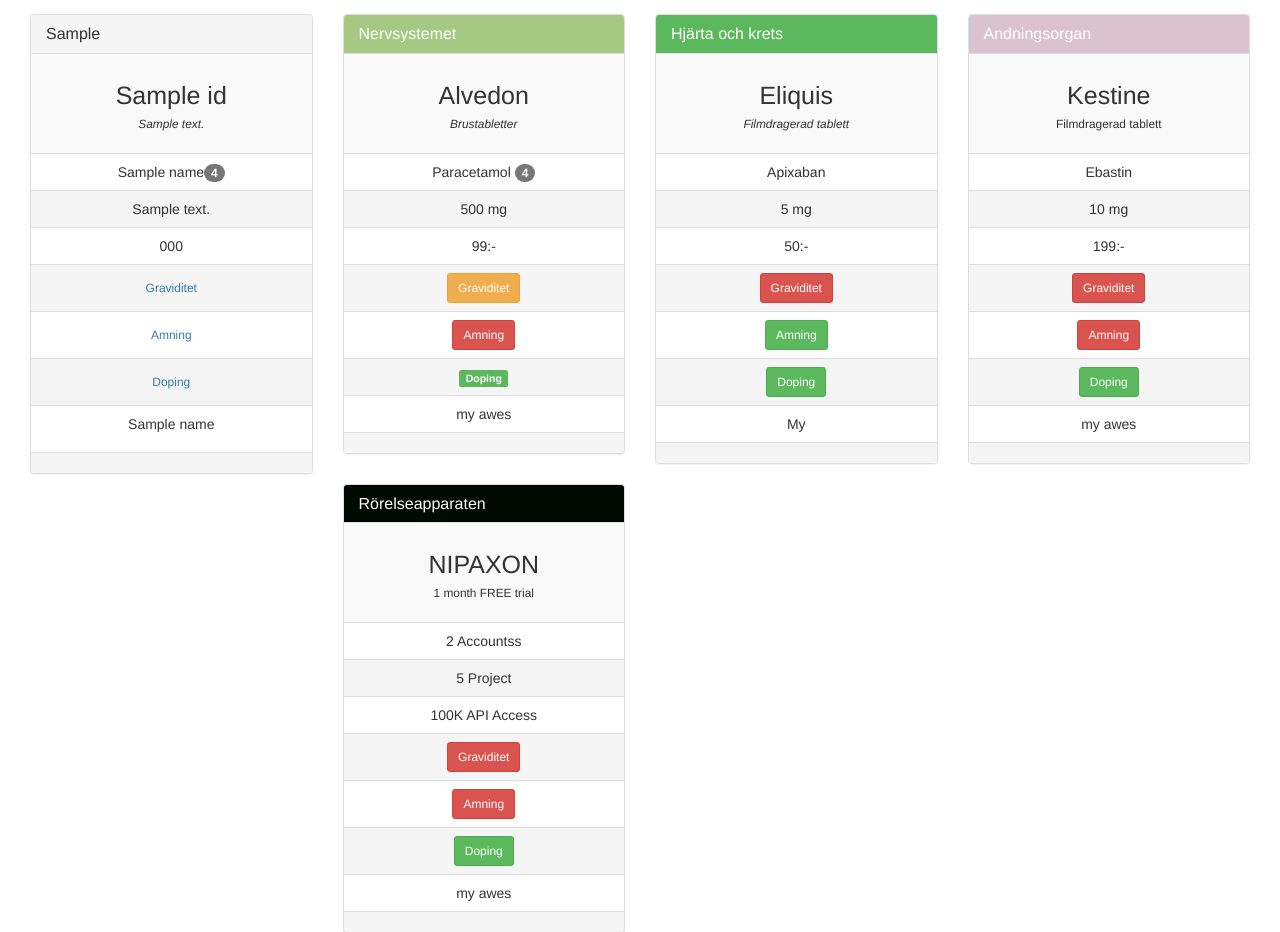
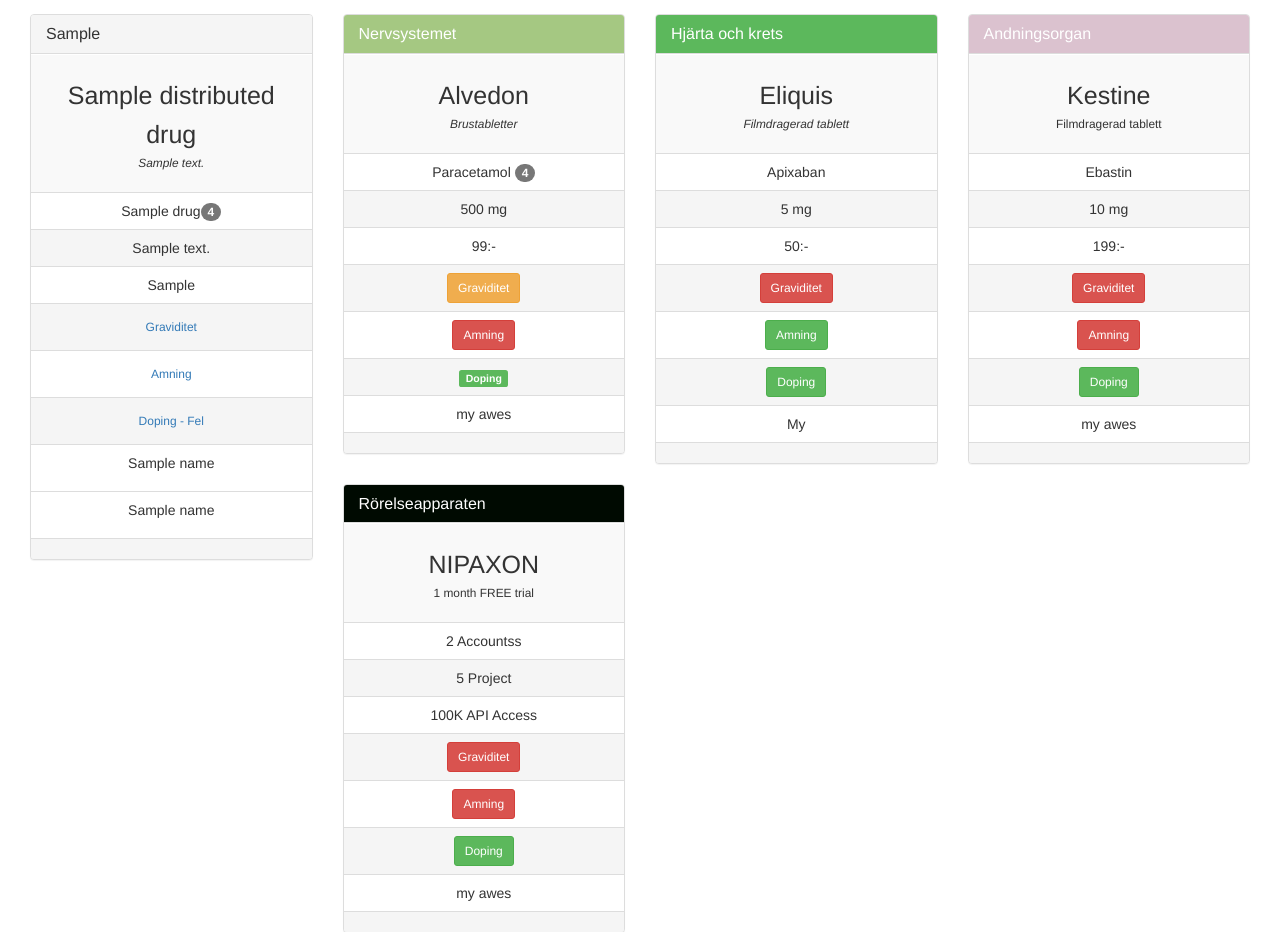
Before and after one commit to AlexTelon/MedsOnTheTable, a Flask app: template templates/card_view.html in a window 1280 px wide. Shown: the top 932 px of the page. Run offline with Flask 2, Linux system fonts and the light colour scheme; the template is opened without the code that fills it: most values are stand-ins (such as "Sample title", 1, 10 or a date in 2020).

Commit message:
implementerat nya anropen till SIL. utbytbara mediciner tilllagt

```diff
--- a/MedsOnTheTable.py
+++ b/MedsOnTheTable.py
@@ -42,8 +42,10 @@
 
 # Variables  ---------------------------------------------
 medArray = []
-drug_list = {}
-super_drug_list = {}
+drug_list = {}                  # Gamla sättet att göra förfrågningar till SIL --> ska tas bort
+super_drug_list = {}            # Dictionaryn som all information samlar i och som skickas till olika sidor.
+
+
 
 
 # Routes     ---------------------------------------------
@@ -88,14 +90,15 @@
 
 
 #: Our own information page
-@app.route('/med_info/<drugId>')
-def med_info(drugId):
-    return render_template("drug_info.html", drugId=drugId, drug_list=drug_list, buttons=buttons, atc_dict=atc_dict)
+@app.route('/med_info/<nplId>')
+def med_info(nplId):
+    return render_template("drug_info.html", nplId=nplId, super_drug_list=super_drug_list, buttons=buttons, atc_dict=atc_dict)
 
 #: Add medicine from NFC
 @app.route('/med/<nplId>')
 def add_drug(nplId):
 
+    print 'hello'
     # # -----------------------------------------------------------------
     # Make sure we only put in unique ids
     if medArray.count(nplId) == 0:
@@ -110,13 +113,48 @@
     # # Hämta data från SIL
     superDrug = sil.service.getSuperDrugsByDrugIdList(nplId, False, -1)
     #superDrugArticles = sil.service.getSuperDrugArticlesByNplPackIdList (medArray, False, -1, "NON_APPROVED")
+
     distDrugsHistNames = sil.service.getDistributedDrugHistoricalNamesByNplId(nplId)
+
+    # Var försiktig här --> kan vara ej utbytbar
+    if superDrug[0]['drug']['interchangeableFlag'] == "Y":
+        drugsBySubstance = sil.service.getDrugsBySubstanceGroupId(superDrug[0]['drug']['substanceGroupId'], False, -1)   # tar lång tid for vissa läkemedel
+    else:
+        drugsBySubstance = 0
+
+    drugArticles = sil.service.getDrugArticlesByNplId(nplId)
+
+
+    #print drugArticles
+    substance = sil.service.getSubstancesBySubstanceName("Diklofenak%")
+    #print substance
+
+    print drugsBySubstance
+    # # -----------------------------------------------------------------
+    # # Konfigurering innan insättning
+
+    interchangeableDrugs = []       # Lista med utbytbara läkemedel --> baserat på samma substans och stryka
+
+    if drugsBySubstance != 0:
+        for drug in drugsBySubstance:
+            #print drug['strengthGroupId']
+            if drug['strengthGroupId'] == superDrug[0]['drug']['strengthGroupId']:           # Kolla så de har samma stryke grupp.
+                if drug['interchangeableFlag'] == 'Y':                                       # Kolla så de är utbytbara
+                    #if not drug['tradeName'] in interchangeableDrugs:                       # Kolla så inte samma namn läggs till två gång troligen reduntdant
+                    print drug['tradeName']
+                    interchangeableDrugs.append(drug['tradeName'])
+    else:
+        interchangeableDrugs.append("Ej utbytbar")
+
+    print interchangeableDrugs
 
     # # -----------------------------------------------------------------
     # # Sätt in läkemedlet i våran dictionary som skickas till sidan med information.
     # # key=nlpID --> value=lista med godtyckliga saker [SuperDrug, .. ,etc,]
-    super_drug_list[nplId] = superDrug
-    super_drug_list[nplId].append(distDrugsHistNames)
+    super_drug_list[nplId] = superDrug                                      # [0] - SuperDrug objekt --> innehåller ATC, distDrug och Drug object
+    super_drug_list[nplId].append(distDrugsHistNames)                       # [1] - Lista med de historiska namnen
+    super_drug_list[nplId].append(drugsBySubstance)                         # [2] -
+    super_drug_list[nplId].append(interchangeableDrugs)                     # [3] - Lista med de utbytbara medicinerna
 
     # # -----------------------------------------------------------------
     # # Exempel på hur man kommer åt saker i dictionary
@@ -125,30 +163,38 @@
 
     #Komma åt SuperDrug objeket
     print "------------------------"
-    print super_drug_list[nplId][0]
+    #print super_drug_list[nplId][0]
 
     #Komma åt saker i SuperDrug objeket t.ex. atc-koder
     print "------------------------"
-    print super_drug_list[nplId][0]['atcs'][0]['atcCode']
+    #print super_drug_list[nplId][0]['atcs'][0]['atcCode']
 
     #Komma åt saker i SuperDrug objeket t.ex. DistributedDrug --> tradeName
     print "------------------------"
-    print super_drug_list[nplId][0]['distributedDrugs'][0]['tradeName']
+    #print super_drug_list[nplId][0]['distributedDrugs'][0]['tradeName']
 
     #Komma åt saker i SuperDrug objeket t.ex. Drug --> substanceGroupId
     print "------------------------"
-    print super_drug_list[nplId][0]['drug']['substanceGroupId']
+    #print super_drug_list[nplId][0]['drug']['substanceGroupId']
 
     #Komma åt andra saker med samma nlpdId utanför SuperDrug objektet t.ex. distDrugsHistNames
     print "------------------------"
-    print super_drug_list[nplId][1]
+    #print super_drug_list[nplId][1]
+
+    #Komma åt andra saker med samma nlpdId utanför SuperDrug objektet t.ex. drugsBySubstance
+    print "------------------------"
+    #print type(super_drug_list[nplId][2])               #lista med drug objekt
+
+
+
+
 
 
     # # -----------------------------------------------------------------
     # # Exempel på olika förfrågningar till SIL-online utöver SuperDrug objeket som kan göras
 
     #substance = sil.service.getSubstancesByNplSubstanceIdList(medArray)
-    substance = sil.service.getSubstancesByNplSubstanceIdList (["IDE4POEWUAJJEVERT1", "IDE4POEIUA926VERT1"])
+    #substance = sil.service.getSubstancesByNplSubstanceIdList (["IDE4POEWUAJJEVERT1", "IDE4POEIUA926VERT1"])
     distDrugContent = sil.service.getDistributedDrugContentsByNplIdList(medArray)
     distDrugContentFilt = sil.service.getDistributedDrugContentsByNplIdListFiltered(medArray)
     allSubstanceGroup = sil.service.getSubstanceGroups ()
@@ -233,8 +279,7 @@
 @app.route('/card')
 def card_view():
 
-
-    return render_template('card_view.html', ids=medArray, drug_list=drug_list, buttons=buttons, atc_dict=atc_dict)
+    return render_template('card_view.html', ids=medArray, super_drug_list=super_drug_list, buttons=buttons, atc_dict=atc_dict)
 
 
 # Some test routes (can be removed) ---------------------------------------------
--- a/templates/card_view.html
+++ b/templates/card_view.html
@@ -67,58 +67,69 @@
 
 <!-- Create a loop through the list -->
 
-{% for drugId in ids %}
-    <script>console.log(id)</script>
+{% for nplId in ids %}
+
     <div class="col-xs-3 col-md-3" >
     <div class="panel panel-default">
-        <div class="panel-heading panel-{{ drug_list[drugId][1]['atcCode'][0] }}">
+        <div class="panel-heading panel-{{ super_drug_list[nplId][0]['atcs'][0]['atcCode'][0] }}">
+
             <h3 class="panel-title">
                 <!-- Vilket organ det verkar mot -->
-                {{ atc_dict[drug_list[drugId][1]['atcCode'][0]] }}
+                {{ atc_dict[super_drug_list[nplId][0]['atcs'][0]['atcCode'][0]] }}
             </h3>
         </div>
         <div class="panel-body">
             <div class="the-price">
                 <h1>
-                    <span class="subscript">{{ drug_list[drugId][0]['tradeName'] }}</span>
+                    <span class="subscript">{{ super_drug_list[nplId][0]['distributedDrugs'][0]['tradeName'] }}</span>
                 </h1>
-                <small><em>{{ drug_list[drugId][0]['drugFormTextSv'] }}</em></small>
+                <small><em>{{ super_drug_list[nplId][0]['distributedDrugs'][0]['drugFormTextSv'] }}</em></small>
             </div>
             <table class="table">
                 <tr>
                     <td>
-                        {{ drug_list[drugId][3]['substanceGroupName'] }}<span class="badge">4</span>
+                        {{ super_drug_list[nplId][0]['drug']['substanceGroupName'] }}<span class="badge">4</span>
                     </td>
                 </tr>
                 <tr class="active">
                     <td>
-                         {{ drug_list[drugId][0]['strengthText'] }}
+                         {{ super_drug_list[nplId][0]['distributedDrugs'][0]['strengthText'] }}
                     </td>
                 </tr>
                 <tr>
                     <td>
-                        {{ drug_list[drugId][1]['atcCode'] }}
+                        {{ super_drug_list[nplId][0]['distributedDrugs'][0]['containsLactosFlag'] }}
                     </td>
                 </tr>
                 <tr class="active">
                     <td>
-                        <a href="#" class="btn btn-sm {{ buttons[drug_list[drugId][0]['silPregnancyCode']] }}" role="button">Graviditet</a>
+                        <a href="#" class="btn btn-sm {{ buttons[super_drug_list[nplId][0]['distributedDrugs'][0]['silPregnancyCode']] }}" role="button">Graviditet</a>
                     </td>
                 </tr>
                 <tr>
                     <td>
-                        <a href="#" class="btn btn-sm {{ buttons[drug_list[drugId][0]['silLactationCode']] }}" role="button">Amning</a>
+                        <a href="#" class="btn btn-sm {{ buttons[super_drug_list[nplId][0]['distributedDrugs'][0]['silLactationCode']] }}" role="button">Amning</a>
                     </td>
                 </tr>
                 <tr class="active">
                     <td>
-                        <a href="#" class="btn btn-sm {{ buttons[drug_list[drugId][0]['silLactationCode']] }}" role="button">Doping</a>
+                        <a href="#" class="btn btn-sm {{ buttons[super_drug_list[nplId][0]['distributedDrugs'][0]['silLactationCode']] }}" role="button">Doping - Fel</a>
                     </td>
                 </tr>
                 <tr>
                     <td>
                         <!-- print historiska namn -->
-                        {% for names in drug_list[drugId][2] %}
+                        {% for names in super_drug_list[nplId][1] %}
+                            <p> {{ names }} </p>
+                        {% endfor %}
+
+                    </td>
+                </tr>
+
+                <tr>
+                    <td>
+                        <!-- print utbytbara läkemedel -->
+                        {% for names in super_drug_list[nplId][3] %}
                             <p> {{ names }} </p>
                         {% endfor %}
 
@@ -365,11 +376,7 @@
     </div>
 </div>
 
-
-
 </div> <!-- row -->
-
-
 
 </div> <!-- container -->
 <!-- </body> -->
```
Also changed, not shown: templates/drug_info.html (+6 -3 lines).
